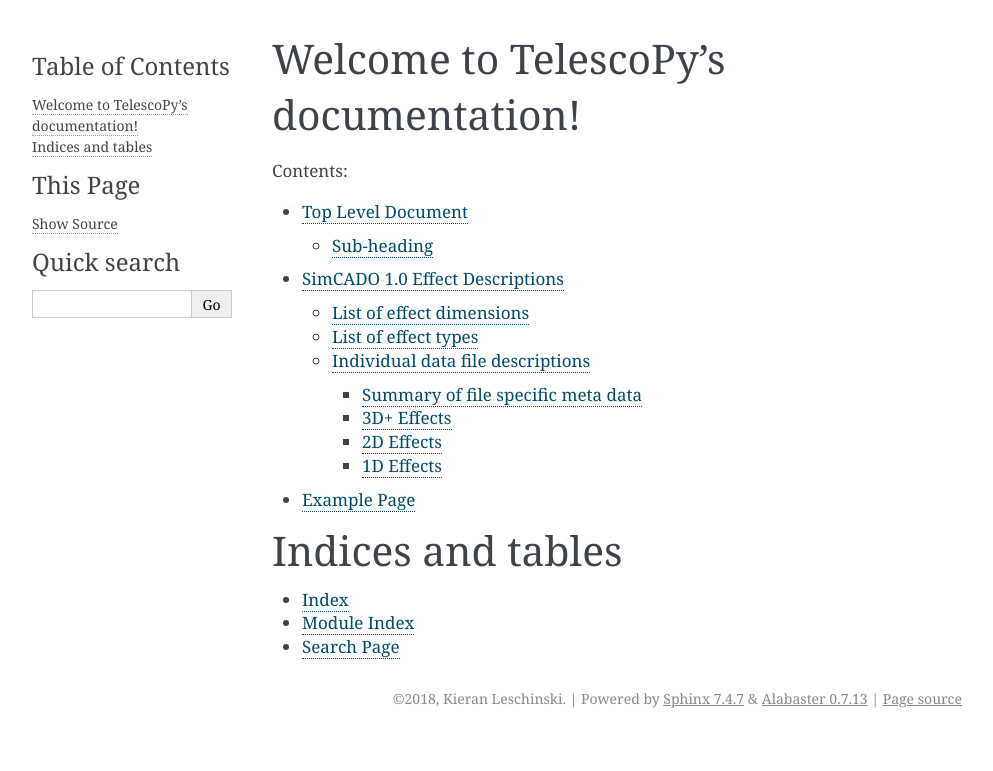
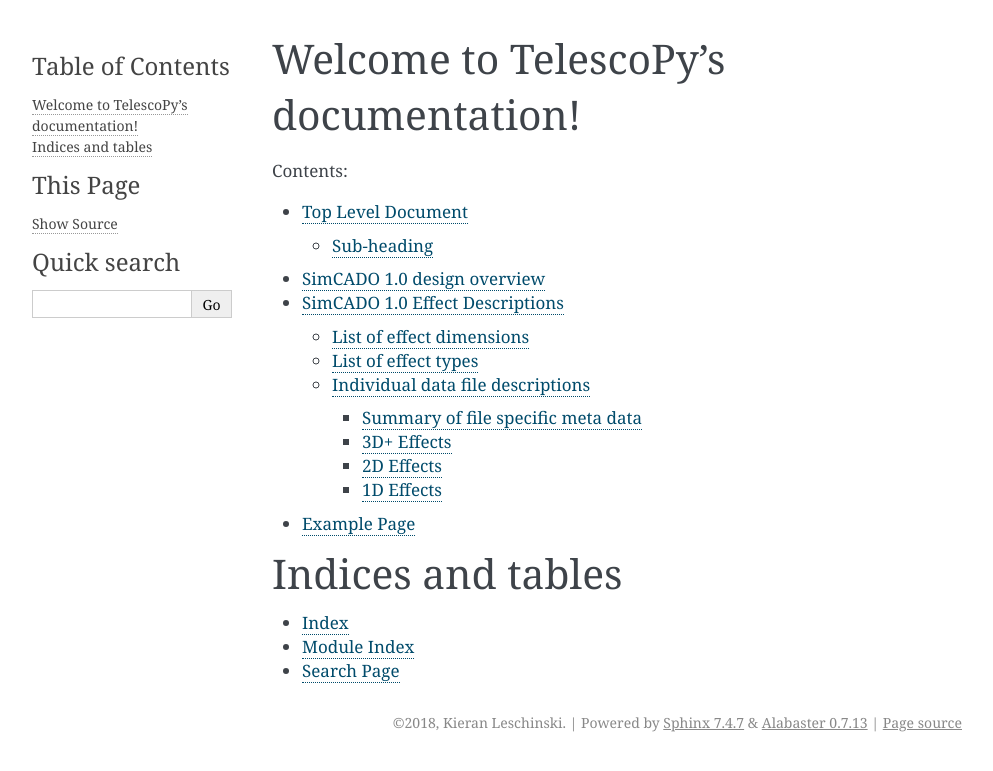
Before and after one commit to AstarVienna/ScopeSim, a Sphinx documentation site: the page built from docs/source/index.rst, in a window 1280 px wide. Shown: the top 771 px of the page, without its empty margins (148-1141 px from the left). Built offline with Sphinx 7.4.7, drawn with Linux system fonts in a browser that asks for light colours; pages that are not in the unit, such as notebooks, are missing from menus.

Commit message:
added design ioverview to index

```diff
--- a/docs/source/index.rst
+++ b/docs/source/index.rst
@@ -11,6 +11,7 @@
    :caption: Contents:
 
    TopLevel
+   design/Design_Overview
    design/Effect_Descriptions
    examples/FirstExample
 
```
